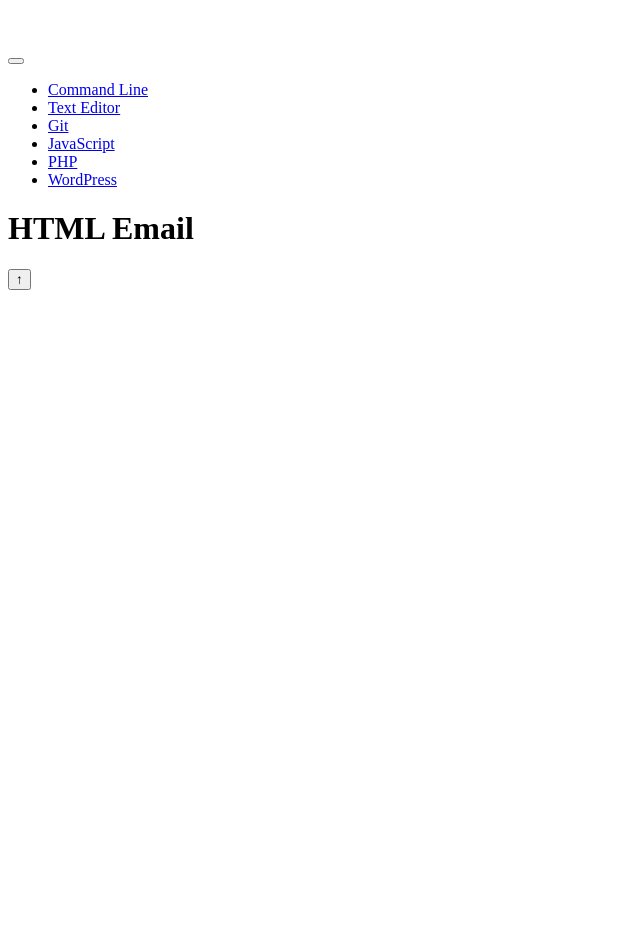
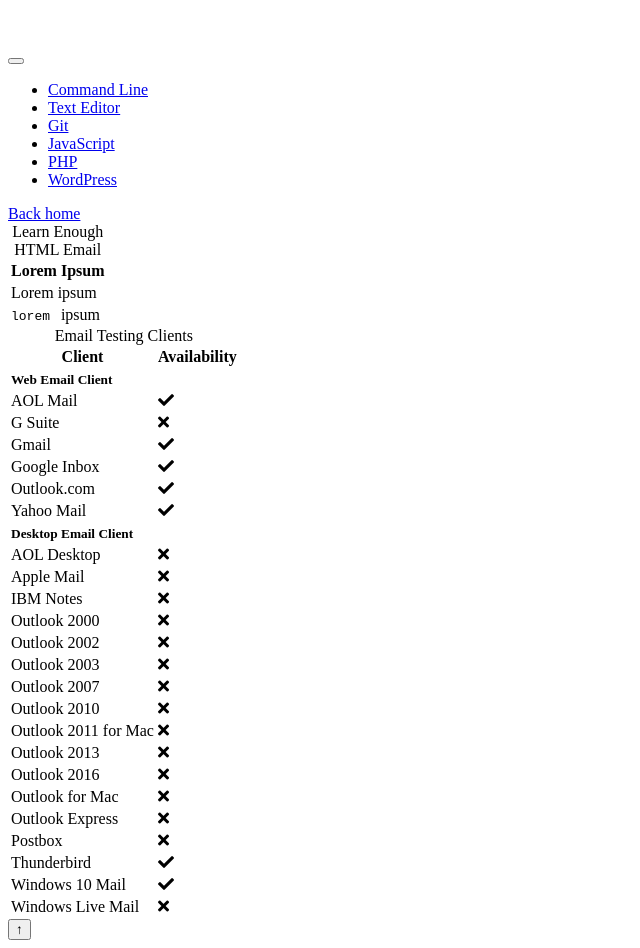
Before and after one commit to richtech9/learn-rich, a Vue app: page /html-email in a window 1280 px wide. Shown: the whole page, without its empty margins (0-640 px from the left). Before the commit the page ends 800 px from the top, so only its background shows below. Built offline with nearby package versions, Linux system fonts and the light colour scheme; a small style sheet from the web is missing.

Commit message:
Create email testing clients table

```diff
--- a/src/modules/html-email/views/HtmlEmail.vue
+++ b/src/modules/html-email/views/HtmlEmail.vue
@@ -1,6 +1,145 @@
 <template>
-  <div>
-    <h1>HTML Email</h1>
+  <div class="u-section-padding">
+    <div class="l-wrap">
+      <!-- BACK HOME -->
+      <router-link :to="{ name: 'Home' }" class="u-top-el">Back home</router-link>
+
+      <!-- Learn Enough HTML Email -->
+      <div class="c-table-responsive">
+        <table class="c-table">
+          <caption>Learn Enough HTML Email</caption>
+          <thead>
+            <tr>
+              <th>Lorem</th>
+              <th>Ipsum</th>
+            </tr>
+          </thead>
+          <tbody>
+            <tr class="info">
+              <td colspan="2">Lorem ipsum</td>
+            </tr>
+            <tr>
+              <td><code>lorem</code></td>
+              <td>ipsum</td>
+            </tr>
+          </tbody>
+        </table>
+      </div><!-- /.c-table-responsive -->
+
+      <!-- Email Testing Clients -->
+      <div class="c-table-responsive">
+        <table class="c-table">
+          <caption>Email Testing Clients</caption>
+          <thead>
+            <tr>
+              <th>Client</th>
+              <th>Availability</th>
+            </tr>
+          </thead>
+          <tbody>
+            <tr class="info">
+              <td colspan="2"><strong><small>Web Email Client</small></strong></td>
+            </tr>
+            <tr>
+              <td>AOL Mail</td>
+              <td><i class="fa fa-check u-color-valid"></i></td>
+            </tr>
+            <tr>
+              <td>G Suite</td>
+              <td><i class="fa fa-times u-color-invalid"></i></td>
+            </tr>
+            <tr>
+              <td>Gmail</td>
+              <td><i class="fa fa-check u-color-valid"></i></td>
+            </tr>
+            <tr>
+              <td>Google Inbox</td>
+              <td><i class="fa fa-check u-color-valid"></i></td>
+            </tr>
+            <tr>
+              <td>Outlook.com</td>
+              <td><i class="fa fa-check u-color-valid"></i></td>
+            </tr>
+            <tr>
+              <td>Yahoo Mail</td>
+              <td><i class="fa fa-check u-color-valid"></i></td>
+            </tr>
+            <tr class="info">
+              <td colspan="2"><strong><small>Desktop Email Client</small></strong></td>
+            </tr>
+            <tr>
+              <td>AOL Desktop</td>
+              <td><i class="fa fa-times u-color-invalid"></i></td>
+            </tr>
+            <tr>
+              <td>Apple Mail</td>
+              <td><i class="fa fa-times u-color-invalid"></i></td>
+            </tr>
+            <tr>
+              <td>IBM Notes</td>
+              <td><i class="fa fa-times u-color-invalid"></i></td>
+            </tr>
+            <tr>
+              <td>Outlook 2000</td>
+              <td><i class="fa fa-times u-color-invalid"></i></td>
+            </tr>
+            <tr>
+              <td>Outlook 2002</td>
+              <td><i class="fa fa-times u-color-invalid"></i></td>
+            </tr>
+            <tr>
+              <td>Outlook 2003</td>
+              <td><i class="fa fa-times u-color-invalid"></i></td>
+            </tr>
+            <tr>
+              <td>Outlook 2007</td>
+              <td><i class="fa fa-times u-color-invalid"></i></td>
+            </tr>
+            <tr>
+              <td>Outlook 2010</td>
+              <td><i class="fa fa-times u-color-invalid"></i></td>
+            </tr>
+            <tr>
+              <td>Outlook 2011 for Mac</td>
+              <td><i class="fa fa-times u-color-invalid"></i></td>
+            </tr>
+            <tr>
+              <td>Outlook 2013</td>
+              <td><i class="fa fa-times u-color-invalid"></i></td>
+            </tr>
+            <tr>
+              <td>Outlook 2016</td>
+              <td><i class="fa fa-times u-color-invalid"></i></td>
+            </tr>
+            <tr>
+              <td>Outlook for Mac</td>
+              <td><i class="fa fa-times u-color-invalid"></i></td>
+            </tr>
+            <tr>
+              <td>Outlook Express</td>
+              <td><i class="fa fa-times u-color-invalid"></i></td>
+            </tr>
+            <tr>
+              <td>Postbox</td>
+              <td><i class="fa fa-times u-color-invalid"></i></td>
+            </tr>
+            <tr>
+              <td>Thunderbird</td>
+              <td><i class="fa fa-check u-color-valid"></i></td>
+            </tr>
+            <tr>
+              <td>Windows 10 Mail</td>
+              <td><i class="fa fa-check u-color-valid"></i></td>
+            </tr>
+            <tr>
+              <td>Windows Live Mail</td>
+              <td><i class="fa fa-times u-color-invalid"></i></td>
+            </tr>
+          </tbody>
+        </table>
+      </div><!-- /.c-table-responsive -->
+
+    </div><!-- /.l-wrap -->
   </div>
 </template>
 
--- a/src/scss/utilities/_colors.scss
+++ b/src/scss/utilities/_colors.scss
@@ -41,3 +41,15 @@
 .u-color-red {
   color: red;
 }
+
+.u-color-green {
+  color: green;
+}
+
+.u-color-valid {
+  color: green;
+}
+
+.u-color-invalid {
+  color: red;
+}
```
